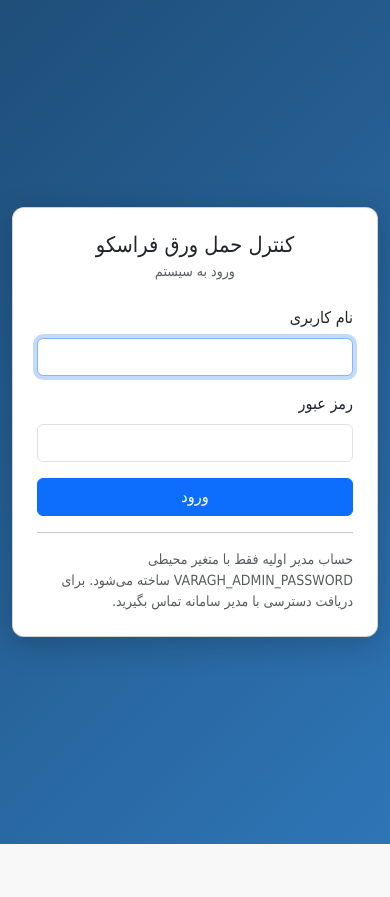
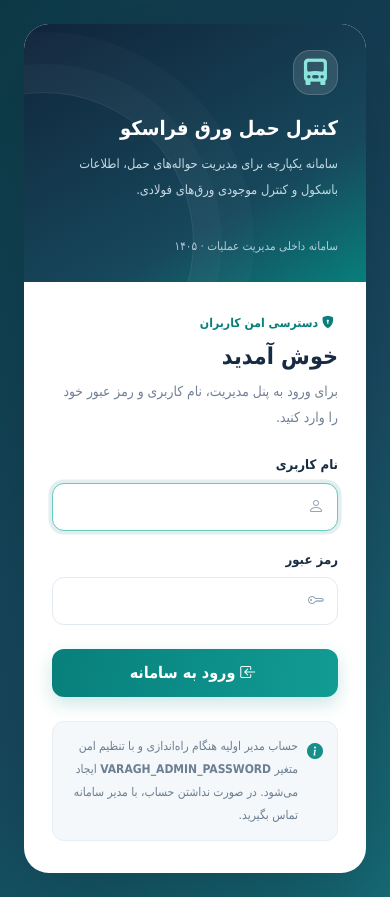
Before and after one commit to Tahmoures54/varagh, a Flask app: page /login in a window 390 px wide. Before the commit the page ends 844 px from the top, so only its background shows below. Run offline with Flask 3, Linux system fonts and the light colour scheme.

Commit message:
Redesign login screen with premium responsive branding and accessible form controls

```diff
--- a/templates/login.html
+++ b/templates/login.html
@@ -3,38 +3,79 @@
 <head>
   <meta charset="UTF-8">
   <meta name="viewport" content="width=device-width, initial-scale=1">
+  <meta name="theme-color" content="#10243a">
   <title>ورود | کنترل حمل ورق فراسکو</title>
   <link href="https://cdn.jsdelivr.net/npm/bootstrap@5.3.3/dist/css/bootstrap.rtl.min.css" rel="stylesheet">
+  <link href="https://cdn.jsdelivr.net/npm/bootstrap-icons@1.11.3/font/bootstrap-icons.min.css" rel="stylesheet">
   <style>
-    body { font-family: Tahoma, sans-serif; background: linear-gradient(135deg, #1F4E79, #2E75B6); min-height: 100vh; display: flex; align-items: center; }
-    .login-card { max-width: 400px; margin: auto; border-radius: 12px; box-shadow: 0 8px 32px rgba(0,0,0,.2); }
+    :root{--navy:#10243a;--teal:#087f7b;--muted:#718096;--line:#e2eaf1}
+    *{box-sizing:border-box}
+    body{font-family:Tahoma,"Segoe UI",sans-serif;min-height:100vh;margin:0;display:flex;align-items:center;justify-content:center;padding:24px;background:radial-gradient(ellipse at 10% 15%,rgba(16,166,160,.22),transparent 34rem),radial-gradient(ellipse at 95% 95%,rgba(56,119,164,.24),transparent 32rem),linear-gradient(135deg,#0d1e31,#173c55 58%,#0c696b);color:#172b42}
+    .login-shell{width:min(100%,940px);display:grid;grid-template-columns:1fr 1fr;background:#fff;border-radius:25px;overflow:hidden;box-shadow:0 28px 90px rgba(0,0,0,.25);min-height:550px}
+    .login-aside{background:linear-gradient(150deg,#10243a,#17485c 68%,#087f7b);color:#fff;padding:48px 40px;display:flex;flex-direction:column;justify-content:space-between;position:relative;overflow:hidden}
+    .login-aside:after{content:"";position:absolute;width:300px;height:300px;border:1px solid rgba(255,255,255,.1);border-radius:50%;left:-130px;bottom:-110px;box-shadow:0 0 0 28px rgba(255,255,255,.025),0 0 0 60px rgba(255,255,255,.02)}
+    .brand-mark{width:54px;height:54px;display:grid;place-items:center;border-radius:17px;background:rgba(255,255,255,.12);border:1px solid rgba(255,255,255,.16);color:#8ce5dc;font-size:1.65rem;margin-bottom:30px}
+    .aside-title{font-size:1.65rem;font-weight:800;line-height:1.9;margin-bottom:12px}
+    .aside-copy{color:#c5d9e4;line-height:2;font-size:.9rem;max-width:340px}
+    .feature-list{display:grid;gap:15px;margin-top:35px;color:#dce9ef;font-size:.84rem}
+    .feature-list span{display:flex;align-items:center;gap:10px}
+    .feature-list i{color:#8ce5dc;font-size:1.05rem}
+    .aside-foot{font-size:.73rem;color:#b4cbd8;position:relative;z-index:1}
+    .login-main{padding:48px 44px;display:flex;flex-direction:column;justify-content:center}
+    .eyebrow{color:var(--teal);font-size:.76rem;font-weight:800;margin-bottom:10px}
+    .login-title{font-size:1.45rem;font-weight:800;margin-bottom:8px}
+    .login-subtitle{font-size:.86rem;color:var(--muted);line-height:1.9;margin-bottom:30px}
+    .form-label{font-size:.82rem;font-weight:700;margin-bottom:8px}
+    .input-wrap{position:relative}
+    .input-wrap i{position:absolute;right:14px;top:50%;transform:translateY(-50%);color:#91a3b4}
+    .form-control{height:48px;border:1px solid var(--line);border-radius:12px;padding-right:42px;font-size:.9rem}
+    .form-control:focus{border-color:#67c9c2;box-shadow:0 0 0 .22rem rgba(8,127,123,.12)}
+    .btn-primary{height:48px;border-radius:12px;border:0;background:linear-gradient(100deg,#087f7b,#119c94);font-weight:800;box-shadow:0 7px 18px rgba(8,127,123,.2)}
+    .btn-primary:hover{background:linear-gradient(100deg,#066b68,#0b827d)}
+    .login-note{margin-top:24px;padding:13px 14px;background:#f4f8fb;border:1px solid #e7eef4;border-radius:12px;font-size:.75rem;color:#6c7f91;line-height:1.9;display:flex;gap:9px}
+    .login-note i{color:#168e8a;font-size:1rem;margin-top:2px}
+    .alert{border:0;border-radius:11px;font-size:.82rem}
+    @media(max-width:720px){.login-shell{grid-template-columns:1fr;max-width:460px;min-height:0}.login-aside{padding:26px 28px}.brand-mark{margin-bottom:14px;width:45px;height:45px}.aside-title{font-size:1.25rem;margin-bottom:4px}.aside-copy{font-size:.8rem}.feature-list{display:none}.aside-foot{margin-top:20px}.login-main{padding:32px 28px}.login-subtitle{margin-bottom:22px}}
   </style>
 </head>
 <body>
-  <div class="container">
-    <div class="card login-card p-4">
-      <h4 class="text-center mb-1">کنترل حمل ورق فراسکو</h4>
-      <p class="text-center text-muted small mb-4">ورود به سیستم</p>
+  <div class="login-shell">
+    <aside class="login-aside">
+      <div>
+        <div class="brand-mark"><i class="bi bi-truck-front-fill"></i></div>
+        <div class="aside-title">کنترل حمل ورق فراسکو</div>
+        <p class="aside-copy">سامانه یکپارچه برای مدیریت حواله‌های حمل، اطلاعات باسکول و کنترل موجودی ورق‌های فولادی.</p>
+        <div class="feature-list">
+          <span><i class="bi bi-check-circle-fill"></i> پیگیری وضعیت هر حواله در یک نگاه</span>
+          <span><i class="bi bi-check-circle-fill"></i> کنترل وزن و مغایرت‌های باسکول</span>
+          <span><i class="bi bi-check-circle-fill"></i> ثبت امن اطلاعات و اسناد حمل</span>
+        </div>
+      </div>
+      <div class="aside-foot">سامانه داخلی مدیریت عملیات · ۱۴۰۵</div>
+    </aside>
+    <section class="login-main">
+      <div class="eyebrow"><i class="bi bi-shield-lock-fill ms-1"></i> دسترسی امن کاربران</div>
+      <h1 class="login-title">خوش آمدید</h1>
+      <p class="login-subtitle">برای ورود به پنل مدیریت، نام کاربری و رمز عبور خود را وارد کنید.</p>
       {% with messages = get_flashed_messages(with_categories=true) %}
         {% for cat, msg in messages %}
-          <div class="alert alert-{{ cat }} py-2">{{ msg }}</div>
+          <div class="alert alert-{{ cat }} py-2 mb-3" role="alert">{{ msg }}</div>
         {% endfor %}
       {% endwith %}
-      <form method="post">
+      <form method="post" autocomplete="on">
         <input type="hidden" name="_csrf_token" value="{{ csrf_token }}">
         <div class="mb-3">
-          <label class="form-label">نام کاربری</label>
-          <input type="text" name="username" class="form-control" required autofocus>
+          <label class="form-label" for="username">نام کاربری</label>
+          <div class="input-wrap"><i class="bi bi-person"></i><input id="username" type="text" name="username" class="form-control" autocomplete="username" required autofocus></div>
         </div>
-        <div class="mb-3">
-          <label class="form-label">رمز عبور</label>
-          <input type="password" name="password" class="form-control" required>
+        <div class="mb-4">
+          <label class="form-label" for="password">رمز عبور</label>
+          <div class="input-wrap"><i class="bi bi-key"></i><input id="password" type="password" name="password" class="form-control" autocomplete="current-password" required></div>
         </div>
-        <button type="submit" class="btn btn-primary w-100">ورود</button>
+        <button type="submit" class="btn btn-primary w-100"><i class="bi bi-box-arrow-in-left ms-1"></i> ورود به سامانه</button>
       </form>
-      <hr>
-      <p class="small text-muted mb-0">حساب مدیر اولیه فقط با متغیر محیطی VARAGH_ADMIN_PASSWORD ساخته می‌شود. برای دریافت دسترسی با مدیر سامانه تماس بگیرید.</p>
-    </div>
+      <div class="login-note"><i class="bi bi-info-circle-fill"></i><span>حساب مدیر اولیه هنگام راه‌اندازی و با تنظیم امن متغیر <b>VARAGH_ADMIN_PASSWORD</b> ایجاد می‌شود. در صورت نداشتن حساب، با مدیر سامانه تماس بگیرید.</span></div>
+    </section>
   </div>
 </body>
 </html>
```
